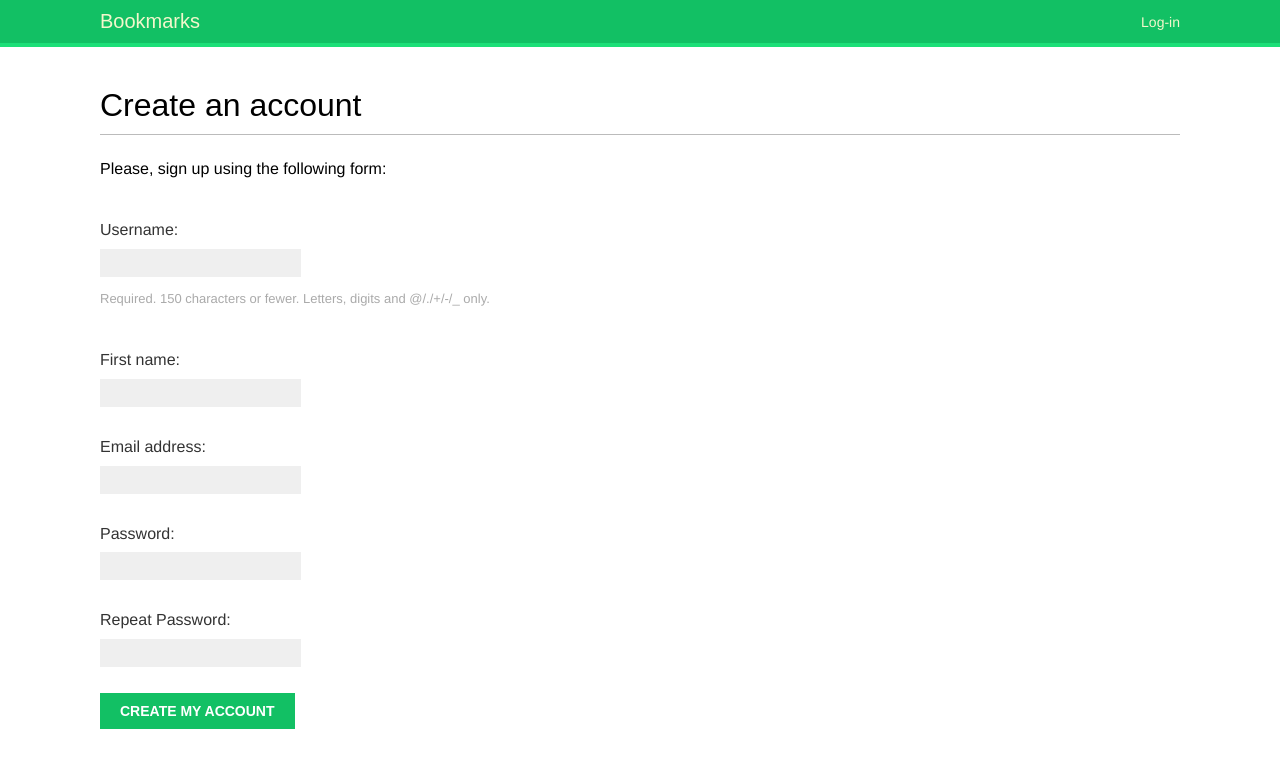
After one commit to HassanAzam/django-social-app, a Django app: page /account/register/ in a window 1280 px wide. The commit adds this page. Shown: the top 768 px of the page. Run offline with Django 3.2, Linux system fonts and the light colour scheme; some web fonts are replaced.

Commit message:
implemeted User registration views,modelform,url

```diff
--- a/account/forms.py
+++ b/account/forms.py
@@ -1,5 +1,20 @@
 from django import forms
+from django.contrib.auth.models import User
 
 class LoginForm(forms.Form):
     username = forms.CharField()
     password = forms.CharField(widget=forms.PasswordInput)
+
+class UserRegisterationForm(forms.ModelForm):
+    password = forms.CharField(label='Password', widget=forms.PasswordInput)
+    password2 = forms.CharField(label='Repeat Password', widget=forms.PasswordInput)
+
+    class Meta:
+        model = User
+        fields = ('username', 'first_name','email')
+
+    def clean_password2(self):
+        cd = self.cleaned_data
+        if cd['password'] != cd['password2']:
+            raise forms.ValidationError('Passwords don\'t match!')
+        return cd['password2']
--- a/account/templates/account/login.html
+++ b/account/templates/account/login.html
@@ -6,7 +6,7 @@
     <h1>
         Log-in
     </h1>
-    <p> Please use the following form to Log-in:</p>
+    <p> Please use the following form to Log-in. If you don't have an account Please <a href="{% url 'register' %}">Register</a></p>
     <form action="." method="POST">
         {{ form.as_p }}
         {% csrf_token %}
--- /dev/null
+++ b/account/templates/account/register.html
@@ -0,0 +1,13 @@
+{% extends "base.html" %}
+
+{% block title %}Create an account{% endblock %}
+
+{% block content %}
+    <h1>Create an account</h1>
+    <p>Please, sign up using the following form:</p>
+    <form action="." method="post">
+        {{ user_form.as_p }}
+        {% csrf_token %}
+        <p><input type="submit" value="Create my account"></p>
+    </form>
+{% endblock %}
--- a/account/templates/registration/login.html
+++ b/account/templates/registration/login.html
@@ -8,7 +8,7 @@
         Please try again.
     </p>
 {% else %}
-    <p>Please, use the following form to log-in:</p>
+<p> Please use the following form to Log-in. If you don't have an account Please <a href="{% url 'register' %}">Register</a></p>
 {% endif %}
 <div class="login-form">
     <form action="{% url 'login' %}" method="post">
@@ -17,6 +17,6 @@
         <input type="hidden" name="next" value="{{ next }}" />
         <p><input type="submit" value="Log-in"></p>
     </form>
-    <p><a href="{% url "password_reset" %}">Forgotten your password?</a></p>
+    <p><a href="{% url 'password_reset' %}">Forgotten your password?</a></p>
 </div>
 {% endblock %}
--- a/account/urls.py
+++ b/account/urls.py
@@ -22,6 +22,8 @@ urlpatterns = [
     url(r'^password-reset/confirm/(?P<uidb64>[-\w]+)/(?P<token>[-\w]+)/$', auth_views.password_reset_confirm, name="password_reset_confirm"),
     url(r'^password-reset/complete/$', auth_views.password_reset_complete, name="password_reset_complete"),
 
+    # user registeration
+    url(r'^register/$', views.register, name='register'),
 
 
 ]
--- a/account/views.py
+++ b/account/views.py
@@ -1,7 +1,7 @@
 from django.http import HttpResponse
 from django.shortcuts import render
 from django.contrib.auth import authenticate, login
-from .forms import LoginForm
+from .forms import LoginForm, UserRegisterationForm
 from django.contrib.auth.decorators import login_required
 
 # Create your views here.
@@ -28,3 +28,19 @@ def user_login(request):
     else:
         form = LoginForm()
     return render(request, 'account/login.html', {'form': form})
+
+def register(request):
+    if request.method == 'POST':
+        user_form = UserRegisterationForm(request.POST)
+        if user_form.is_valid():
+            # Create a new user object but don't save it yet
+            new_user = user_form.save(commit=False)
+            # Set the chosen password
+            new_user.set_password(user_form.cleaned_data['password'])
+            # Save the user object
+            new_user.save()
+
+            return render(request, 'account/register_done.html', {'new_user': new_user})
+    else:
+        user_form = UserRegisterationForm()
+    return render(request, 'account/register.html', {'user_form': user_form})
```
Also changed, not shown: account/templates/account/register_done.html (added, +8 -0 lines), db.sqlite3.
